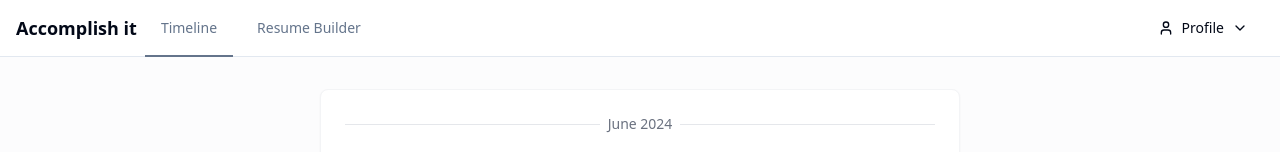
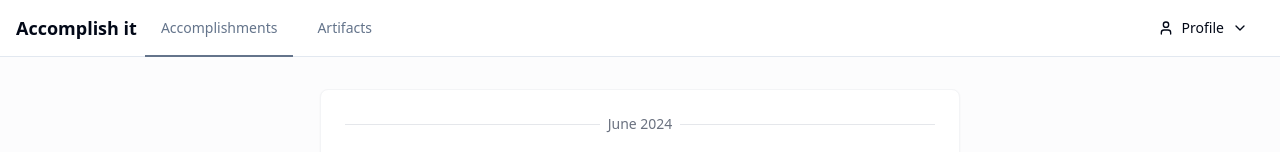
Before and after one commit to YashOctal888/accomplish-it-18, a React (Vite) app: page / in a window 1280 px wide. Shown: the top 152 px of the page. Built offline with nearby package versions, Linux system fonts and the light colour scheme.

Commit message:
Rename Timeline and Resume Builder
Renamed "Timeline" to "Accomplishments" and "Resume Builder" to "Artifacts" to better reflect their purpose.

```diff
--- a/src/App.tsx
+++ b/src/App.tsx
@@ -94,12 +94,12 @@ const App = () => (
                 </NavigationMenuItem>
                 <NavigationMenuItem>
                   <NavLink to="/">
-                    Timeline
+                    Accomplishments
                   </NavLink>
                 </NavigationMenuItem>
                 <NavigationMenuItem>
                   <NavLink to="/resume-builder">
-                    Resume Builder
+                    Artifacts
                   </NavLink>
                 </NavigationMenuItem>
               </NavigationMenuList>
```
